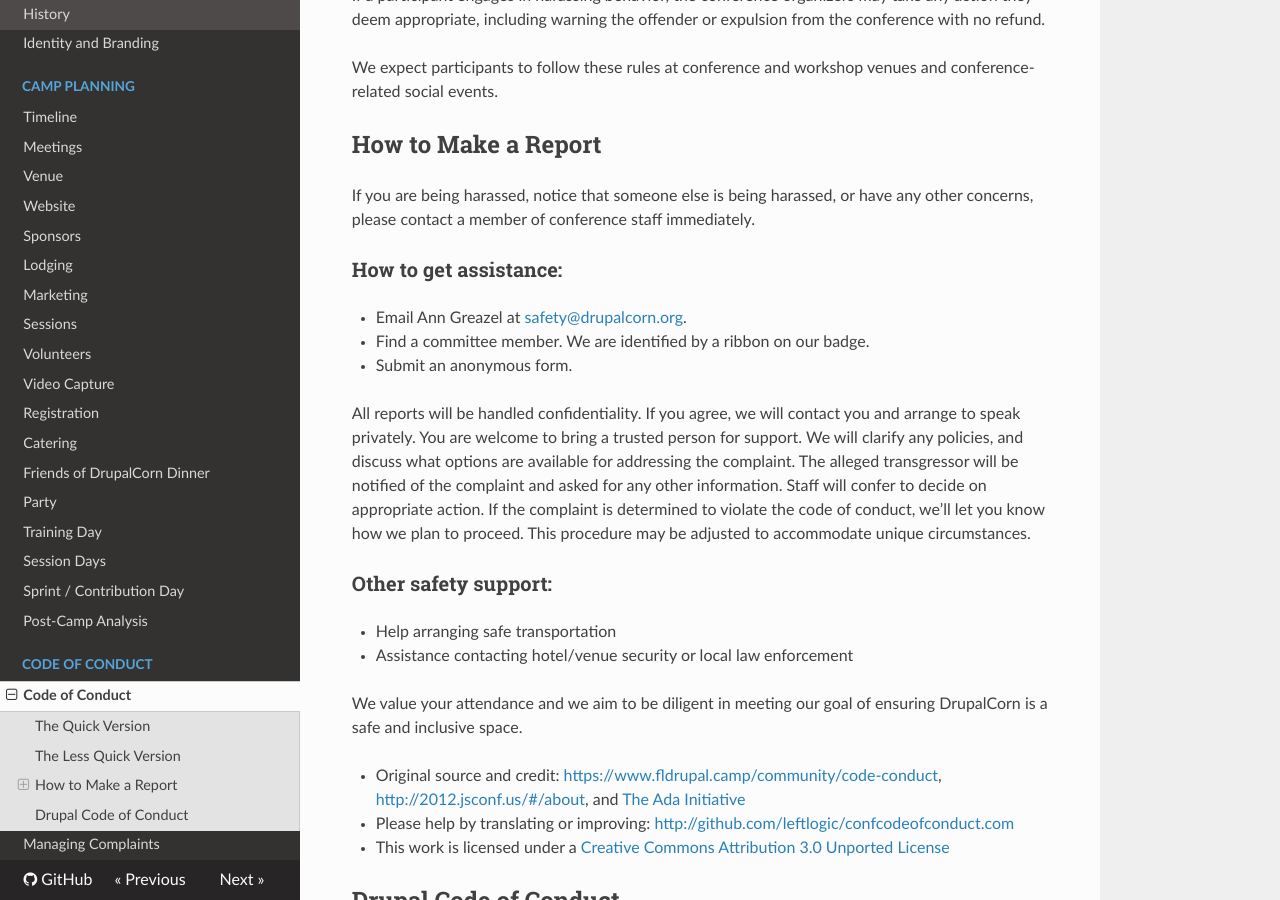
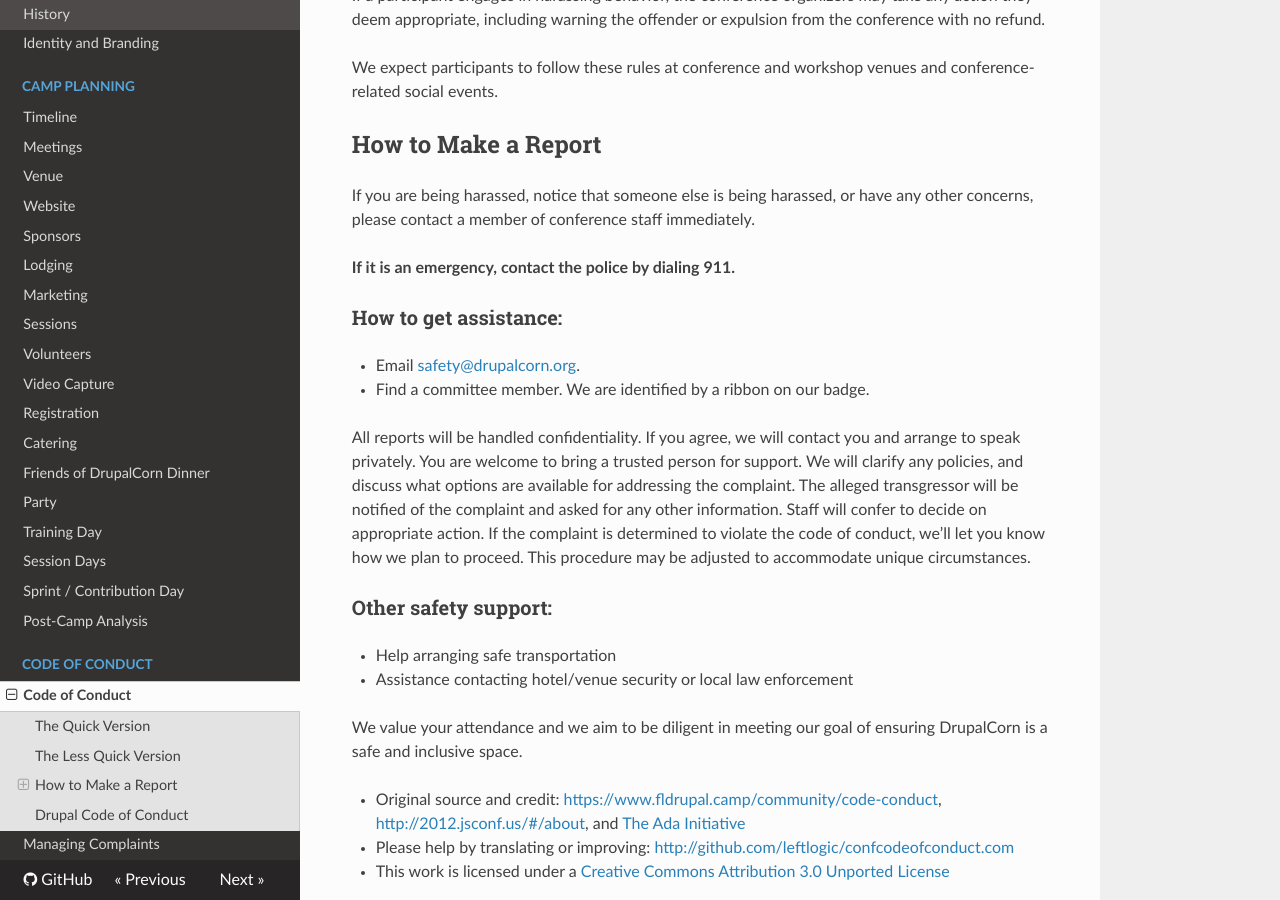
Before and after one commit to drupalcorn/guide, an MkDocs documentation site: the page built from docs/code-of-conduct.md, in a window 1280 px wide and 900 px high, scrolled down 864 px. Built offline with MkDocs 1.6.1, drawn with Linux system fonts in a browser that asks for light colours; nearby versions of some CDN libraries.

Commit message:
Code of Conduct remove name and bring up to date with changes made during 2018 camp

```diff
--- a/docs/code-of-conduct.md
+++ b/docs/code-of-conduct.md
@@ -22,11 +22,12 @@
 
 If you are being harassed, notice that someone else is being harassed, or have any other concerns, please contact a member of conference staff immediately.
 
+**If it is an emergency, contact the police by dialing 911.**
+
 ### How to get assistance:
 
--   Email Ann Greazel at  [safety@drupalcorn.org](mailto:safety@drupalcorn.org).
+-   Email  [safety@drupalcorn.org](mailto:safety@drupalcorn.org).
 -   Find a committee member. We are identified by a ribbon on our badge.
--   Submit an anonymous form.
 
 All reports will be handled confidentiality. If you agree, we will contact you and arrange to speak privately. You are welcome to bring a trusted person for support. We will clarify any policies, and discuss what options are available for addressing the complaint. The alleged transgressor will be notified of the complaint and asked for any other information. Staff will confer to decide on appropriate action. If the complaint is determined to violate the code of conduct, we’ll let you know how we plan to proceed. This procedure may be adjusted to accommodate unique circumstances.
 
```
